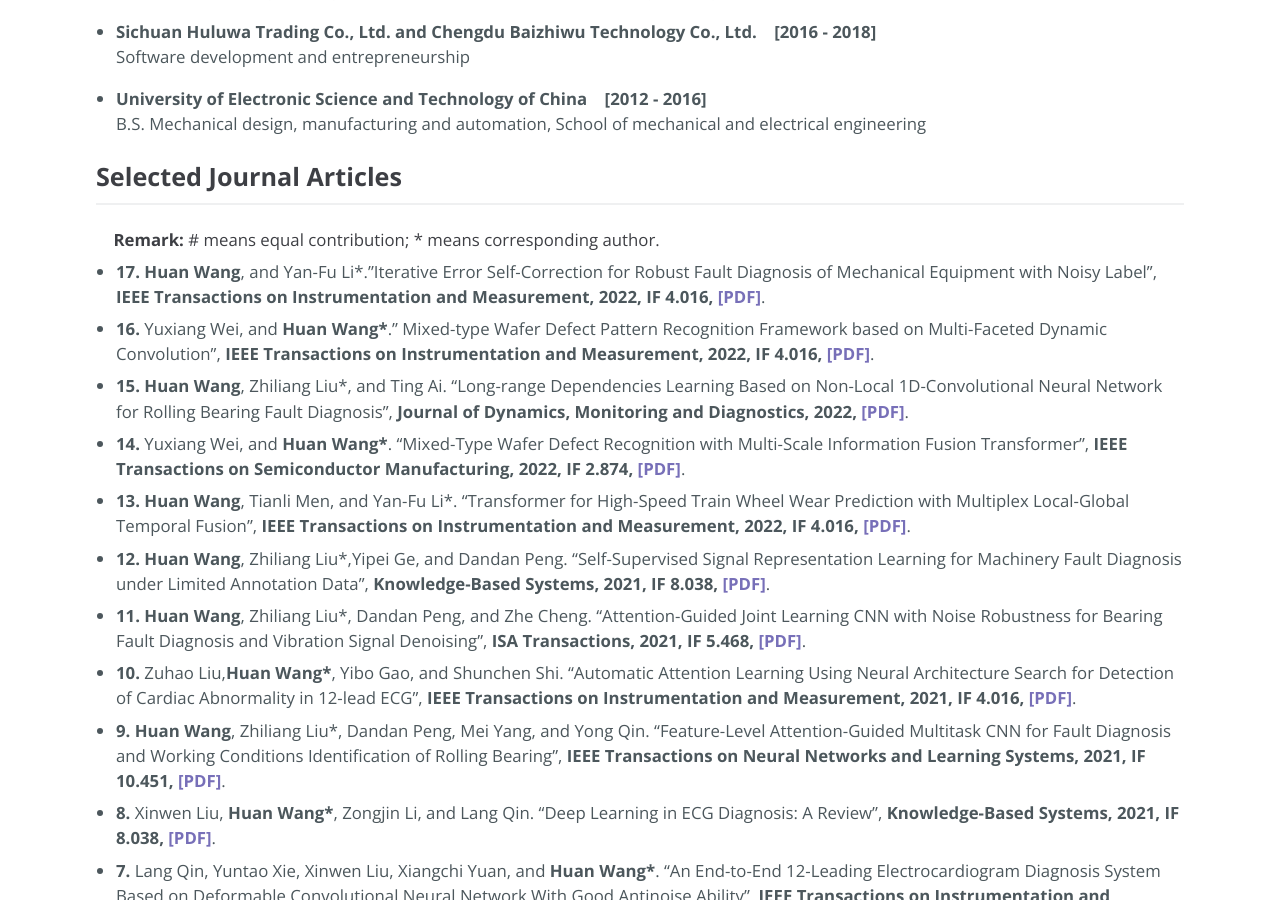
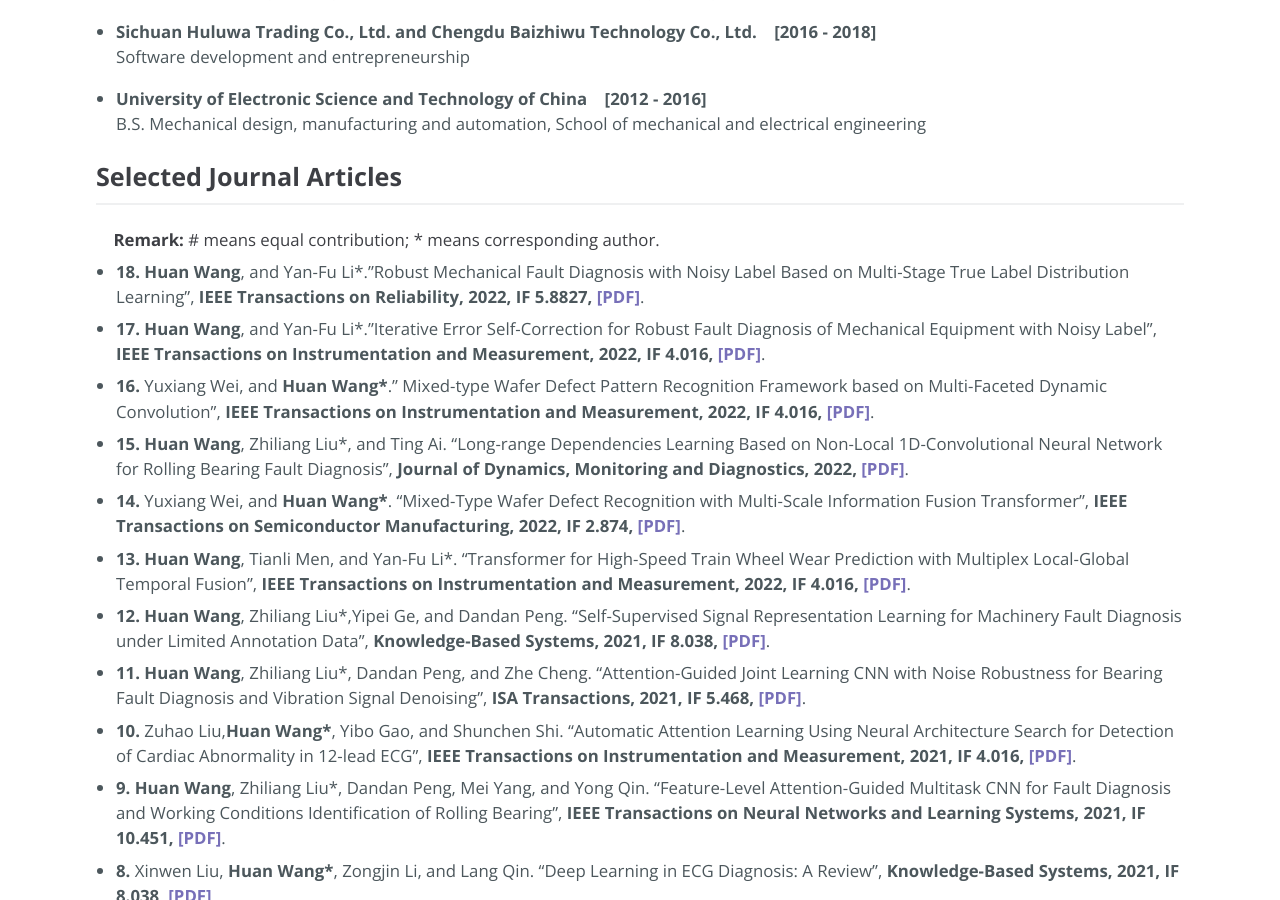
Before and after one commit to WH-HuanWang/WH-HuanWang.github.io, a Jekyll site: the page built from index.md, in a window 1280 px wide and 900 px high, scrolled down 879 px. Built offline with Jekyll 4.4.1, drawn with Linux system fonts in a browser that asks for light colours.

Commit message:
Create index.md

```diff
--- a/index.md
+++ b/index.md
@@ -45,6 +45,7 @@ B.S. Mechanical design, manufacturing and automation, School of mechanical and e
 * * *
 #### &nbsp;&nbsp;&nbsp; <b>Remark:</b> # means equal contribution; * means corresponding author.
 
+* <b>18. Huan Wang</b>, and Yan-Fu Li*."Robust Mechanical Fault Diagnosis with Noisy Label Based on Multi-Stage True Label  Distribution Learning", <b>IEEE Transactions on Reliability, 2022, IF 5.8827, [[PDF]](https://ieeexplore.ieee.org/)</b>.
 * <b>17. Huan Wang</b>, and Yan-Fu Li*."Iterative Error Self-Correction for Robust Fault Diagnosis of Mechanical Equipment with Noisy Label", <b>IEEE Transactions on Instrumentation and Measurement, 2022, IF 4.016, [[PDF]](https://ieeexplore.ieee.org/)</b>.
 * <b>16. </b>Yuxiang Wei, and <b>Huan Wang*</b>." Mixed-type Wafer Defect Pattern Recognition Framework based on Multi-Faceted Dynamic Convolution", <b>IEEE Transactions on Instrumentation and Measurement, 2022, IF 4.016, [[PDF]](https://ieeexplore.ieee.org/document/9783021)</b>.
 * <b>15. Huan Wang</b>, Zhiliang Liu*, and Ting Ai. "Long-range Dependencies Learning Based on Non-Local 1D-Convolutional Neural Network for Rolling Bearing Fault Diagnosis", <b>Journal of Dynamics, Monitoring and Diagnostics, 2022, [[PDF]](https://ojs.istp-press.com/dmd/article/view/53)</b>.
```
